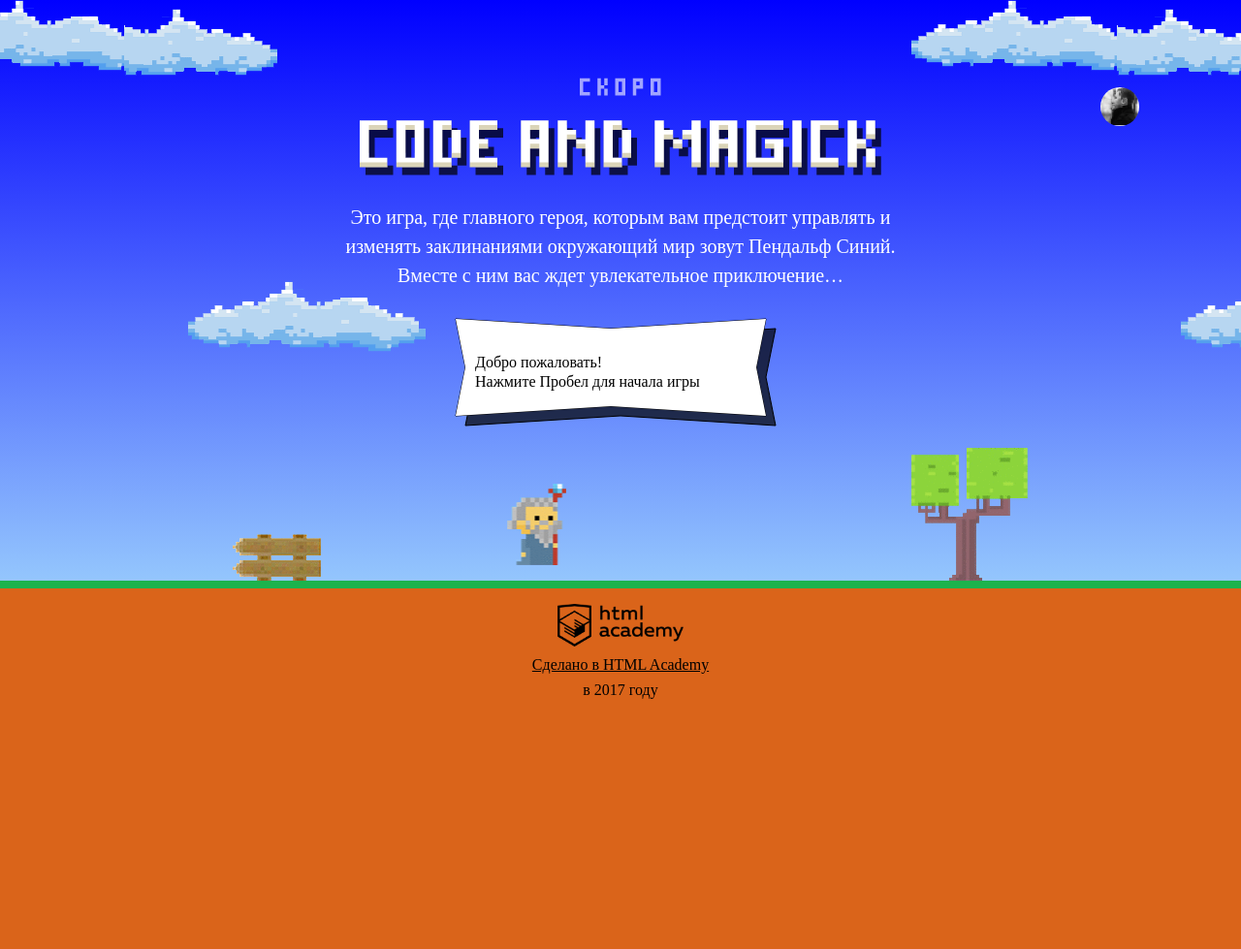
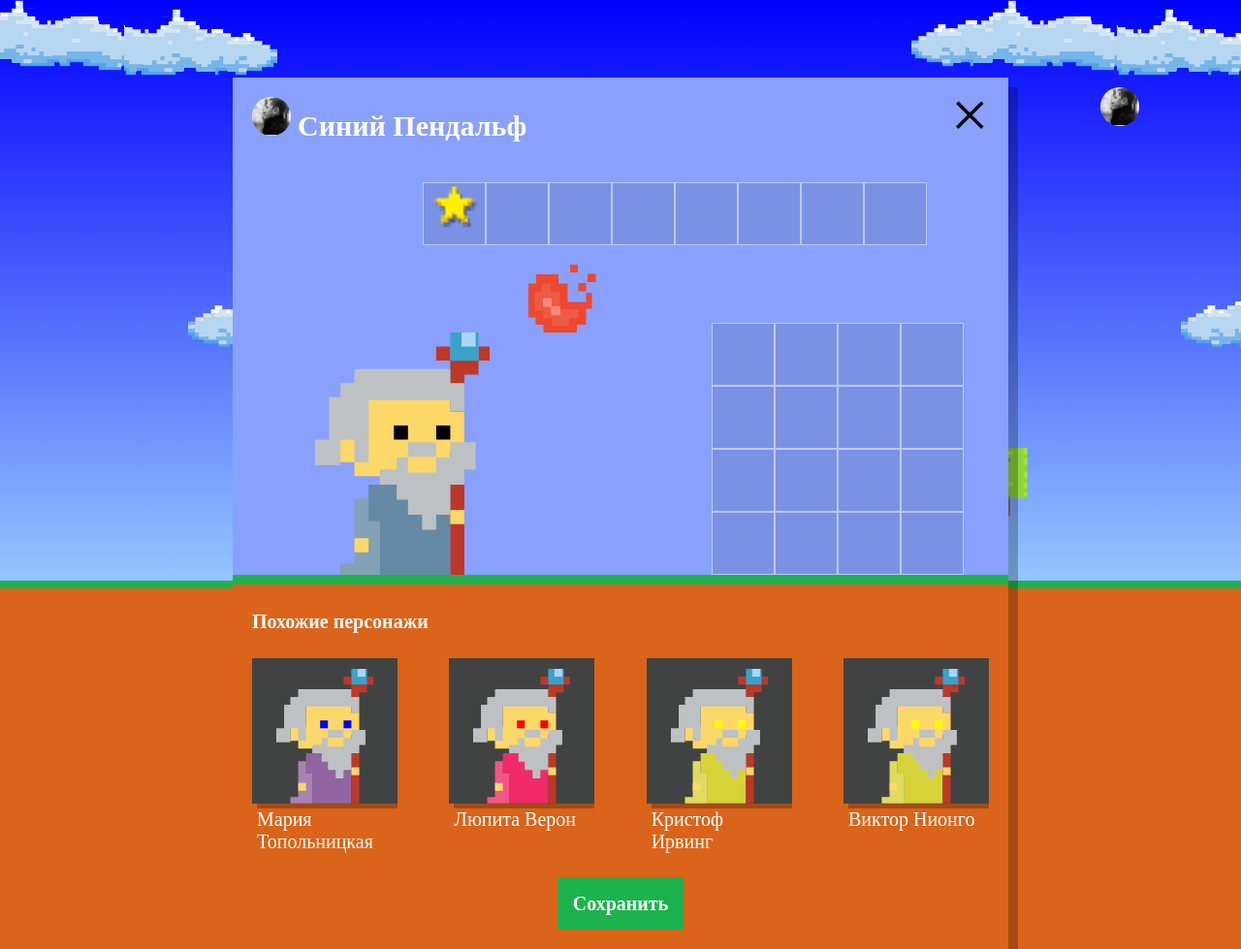
Before and after one commit to MikhailLadonkin/545193-code-and-magick-17, a website: page index.html in a window 1280 px wide. Shown: the whole page at 97% size. Before the commit the page ends 800 px from the top, so only its background shows below. Drawn offline with Linux system fonts and the light colour scheme; a web font is replaced by a local one.

Commit message:
Created new wizards

```diff
--- a/index.html
+++ b/index.html
@@ -179,17 +179,6 @@
   </div>
 </template>
 <script>
-<<<<<<< HEAD
-'use strict';
-var fireballSize = 22;
-var getFireballSpeed = function (left) {
-  if (left) {
-    return 5;
-  } else {
-    return 2;
-  }
-};
-=======
   'use strict';
 var fireballSize = 22;
 var getFireballSpeed = function (left) {
@@ -199,7 +188,6 @@ var getFireballSpeed = function (left) {
     return 2;
   }
 };
->>>>>>> 0fb7c8301c42fd23b838cf4c625e33f490759a04
 var wizardSpeed = 3;
 var wizardWidth = 70;
 var getWizardHeight = function () {
@@ -212,8 +200,8 @@ var getWizardY = function (height) {
   return height * 1 / 3;
 };
 </script>
-<script src="js/stat.js"></script>
 <script src="js/game.js"></script>
 <script src="js/stat.js"></script>
+<script src="js/setup.js"></script>
 </body>
 </html>
--- /dev/null
+++ b/js/setup.js
@@ -0,0 +1,75 @@
+'use strict';
+var setup = document.querySelector('.setup');
+var setupSimilar = document.querySelector('.setup-similar');
+var setupSimilarList = document.querySelector('.setup-similar-list');
+var template = document.querySelector('#similar-wizard-template').content.querySelector('div');
+
+var deleteClass = function (variable, selector) {
+  variable.classList.remove(selector);
+};
+
+var generateWizards = function (num) {
+  var similarCharacters = [];
+  var names = [
+    'Иван',
+    'Хуан Себастьян',
+    'Мария',
+    'Кристоф',
+    'Виктор',
+    'Юлия',
+    'Люпита',
+    'Вашингтон'
+  ];
+  var lastNames = [
+    'да Марья',
+    'Верон',
+    'Мирабелла',
+    'Вальц',
+    'Онопко',
+    'Топольницкая',
+    'Нионго',
+    'Ирвинг'
+  ];
+  var coatColors = [
+    'rgb(101, 137, 164)',
+    'rgb(241, 43, 107)',
+    'rgb(146, 100, 161)',
+    'rgb(56, 159, 117)',
+    'rgb(215, 210, 55)',
+    'rgb(0, 0, 0)'
+  ];
+  var eyesColors = [
+    'black',
+    'red',
+    'blue',
+    'yellow',
+    'green'
+  ];
+  for (var i = 0; i < num; i++) {
+    similarCharacters.push(
+        {
+          name: names[Math.floor(Math.random() * names.length)] + ' ' + lastNames[Math.floor(Math.random() * lastNames.length)],
+          coatColor: coatColors[Math.floor(Math.random() * coatColors.length)],
+          eyesColor: eyesColors[Math.floor(Math.random() * eyesColors.length)]
+        }
+    );
+  }
+  return similarCharacters;
+};
+
+var renderWizards = function (array) {
+  var fragment = document.createDocumentFragment();
+  for (var i = 0; i < array.length; i++) {
+    var element = template.cloneNode(true);
+    var item = array[i];
+    element.querySelector('.wizard-coat').style.fill = item.coatColor;
+    element.querySelector('.wizard-eyes').style.fill = item.eyesColor;
+    element.querySelector('.setup-similar-label').textContent = item.name;
+    fragment.appendChild(element);
+  }
+  setupSimilarList.appendChild(fragment);
+};
+
+deleteClass(setup, 'hidden');
+deleteClass(setupSimilar, 'hidden');
+renderWizards(generateWizards(4));
--- a/js/stat.js
+++ b/js/stat.js
@@ -7,9 +7,6 @@ var CLOUD_Y = 50;
 var TEXT_WIDTH = 50;
 var FONT_GAP = 16;
 var BAR_WIDTH = 40;
-<<<<<<< HEAD
-=======
->>>>>>> 0fb7c8301c42fd23b838cf4c625e33f490759a04
 var getMaxElement = function (arr) {
   var maxElement = arr[0];
   for (var i = 0; i < arr.length; i++) {
@@ -19,7 +16,6 @@ var getMaxElement = function (arr) {
   }
   return maxElement;
 };
-
 window.renderStatistics = function (ctx, names, times) {
   ctx.fillStyle = 'rgba(0, 0, 0, 0.7)';
   ctx.fillRect(160, 20, CLOUD_WIDTH, CLOUD_HEIGHT);
```
